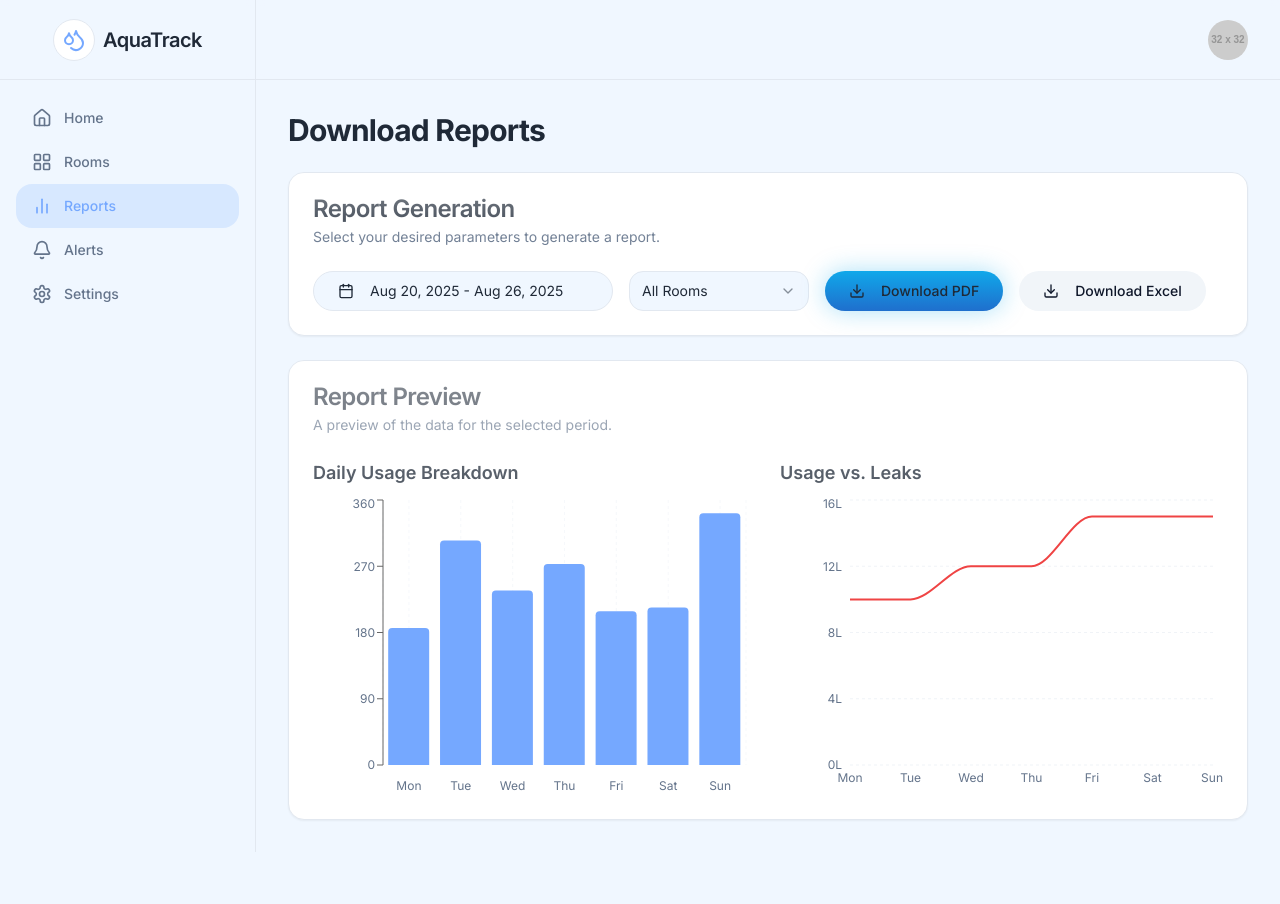
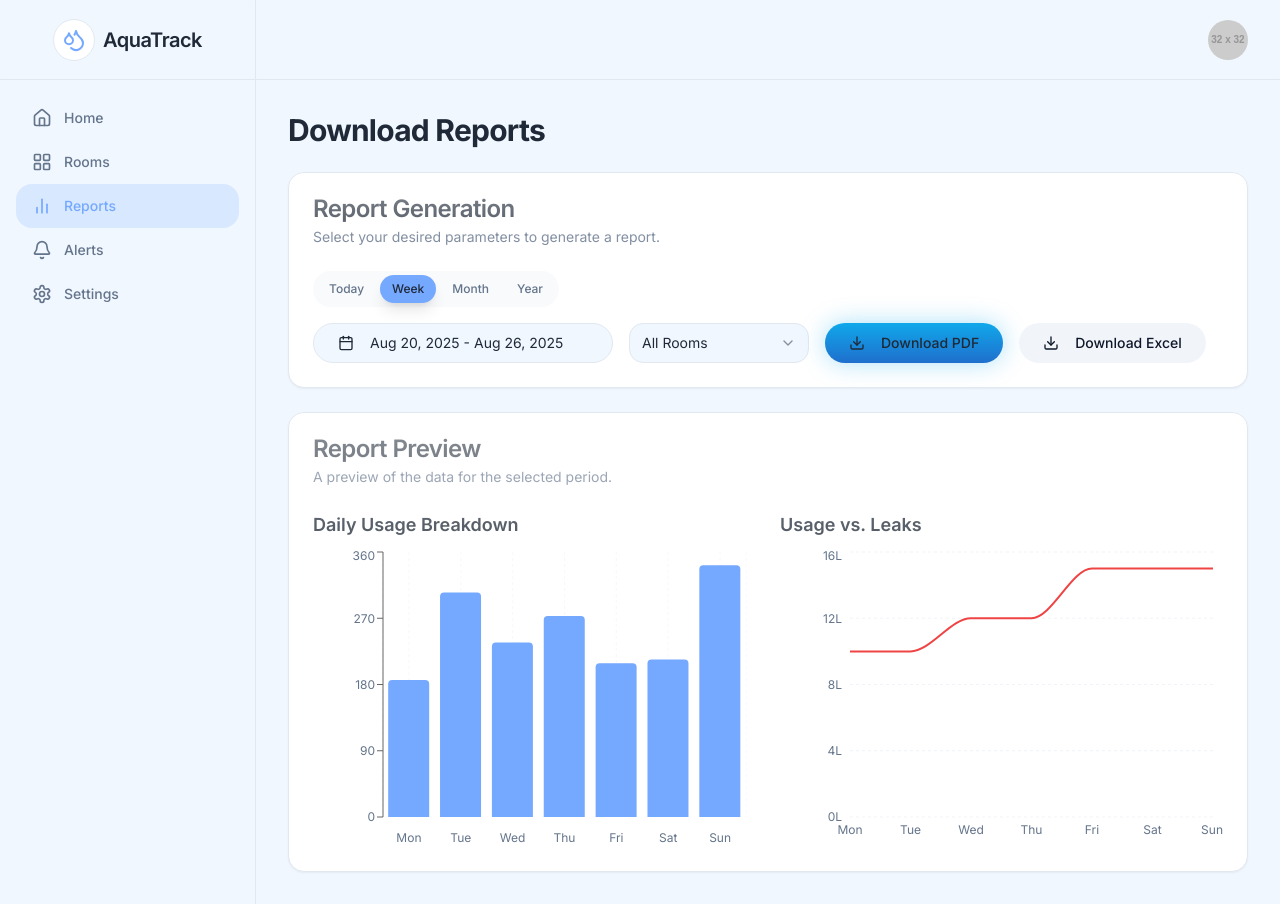
Before and after one commit to abhi24me/AquaTrack, a Next.js app: page /reports in a window 1280 px wide. Before the commit the page ends 852 px from the top, so only its background shows below. Built offline with nearby package versions, Linux system fonts and the light colour scheme.

Commit message:
you missed to put fileres in reports tab

```diff
--- a/src/app/reports/page.tsx
+++ b/src/app/reports/page.tsx
@@ -53,6 +53,27 @@ export default function ReportsPage() {
     from: subDays(new Date(), 6),
     to: new Date(),
   });
+  const [activeFilter, setActiveFilter] = React.useState<string>('Week');
+
+  const handleFilterClick = (filter: string) => {
+    setActiveFilter(filter);
+    const today = new Date();
+    switch (filter) {
+        case 'Today':
+            setDate({ from: today, to: today });
+            break;
+        case 'Week':
+            setDate({ from: subDays(today, 6), to: today });
+            break;
+        case 'Month':
+            setDate({ from: subDays(today, 29), to: today });
+            break;
+        case 'Year':
+            setDate({ from: subDays(today, 364), to: today });
+            break;
+    }
+  }
+
 
   return (
     <div className="flex-1 space-y-4 p-4 pt-6 md:space-y-6 md:p-8">
@@ -67,7 +88,27 @@ export default function ReportsPage() {
             Select your desired parameters to generate a report.
           </CardDescription>
         </CardHeader>
-        <CardContent className="flex flex-wrap flex-col md:flex-row md:items-center gap-4">
+        <CardContent className="flex flex-col gap-4">
+            <div className="flex items-center gap-1 self-start rounded-full bg-muted/50 p-1 sm:self-start">
+                {(['Today', 'Week', 'Month', 'Year']).map(
+                  (period) => (
+                    <Button
+                      key={period}
+                      size="sm"
+                      onClick={() => handleFilterClick(period)}
+                      className={cn(
+                        'h-7 rounded-full px-3 text-xs transition-colors',
+                        activeFilter === period
+                          ? 'bg-primary text-primary-foreground shadow-lg'
+                          : 'bg-transparent text-muted-foreground hover:bg-secondary'
+                      )}
+                    >
+                      {period}
+                    </Button>
+                  )
+                )}
+              </div>
+          <div className="flex flex-wrap flex-col md:flex-row md:items-center gap-4">
             <div className="grid gap-2">
                 <Popover>
                 <PopoverTrigger asChild>
@@ -125,6 +166,7 @@ export default function ReportsPage() {
                 <Download className="mr-2 h-4 w-4" />
                 Download Excel
             </Button>
+          </div>
         </CardContent>
       </Card>
 
```
Lines whose indentation alone changed are shown as unchanged.
